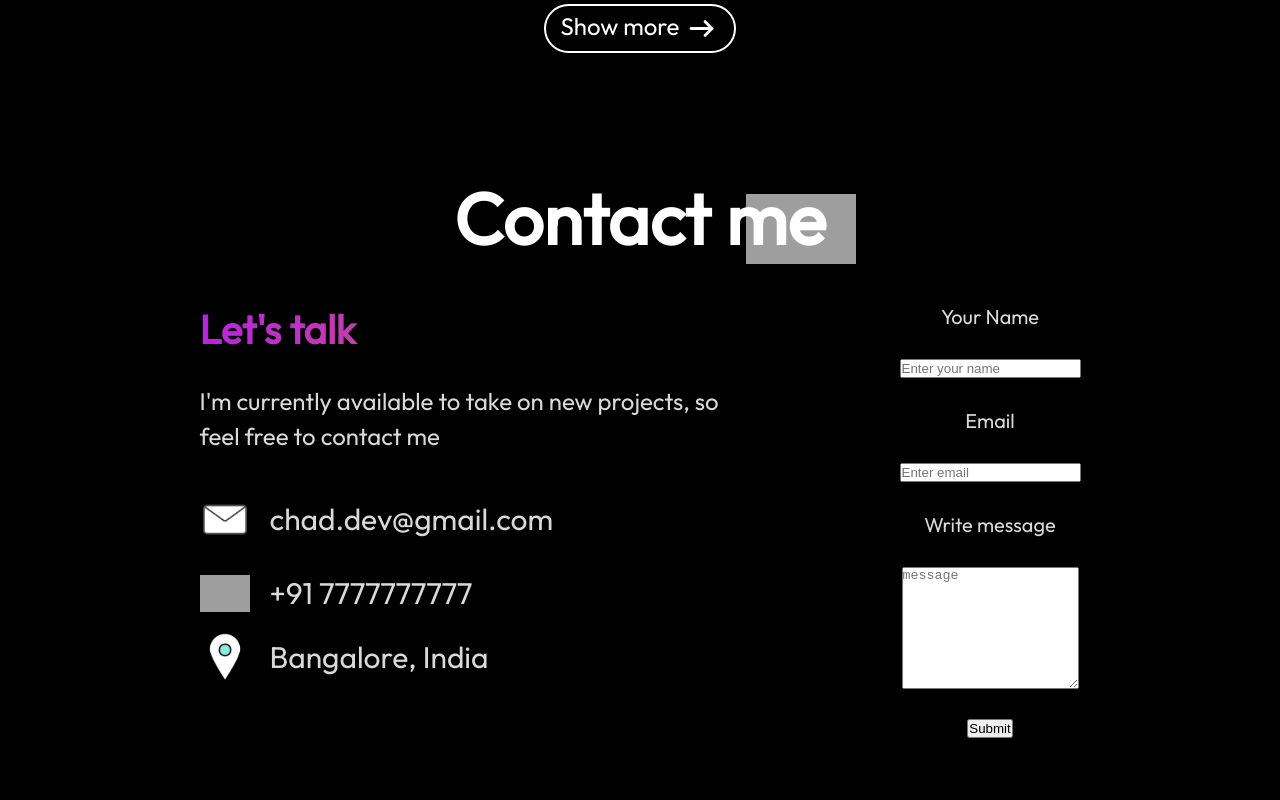
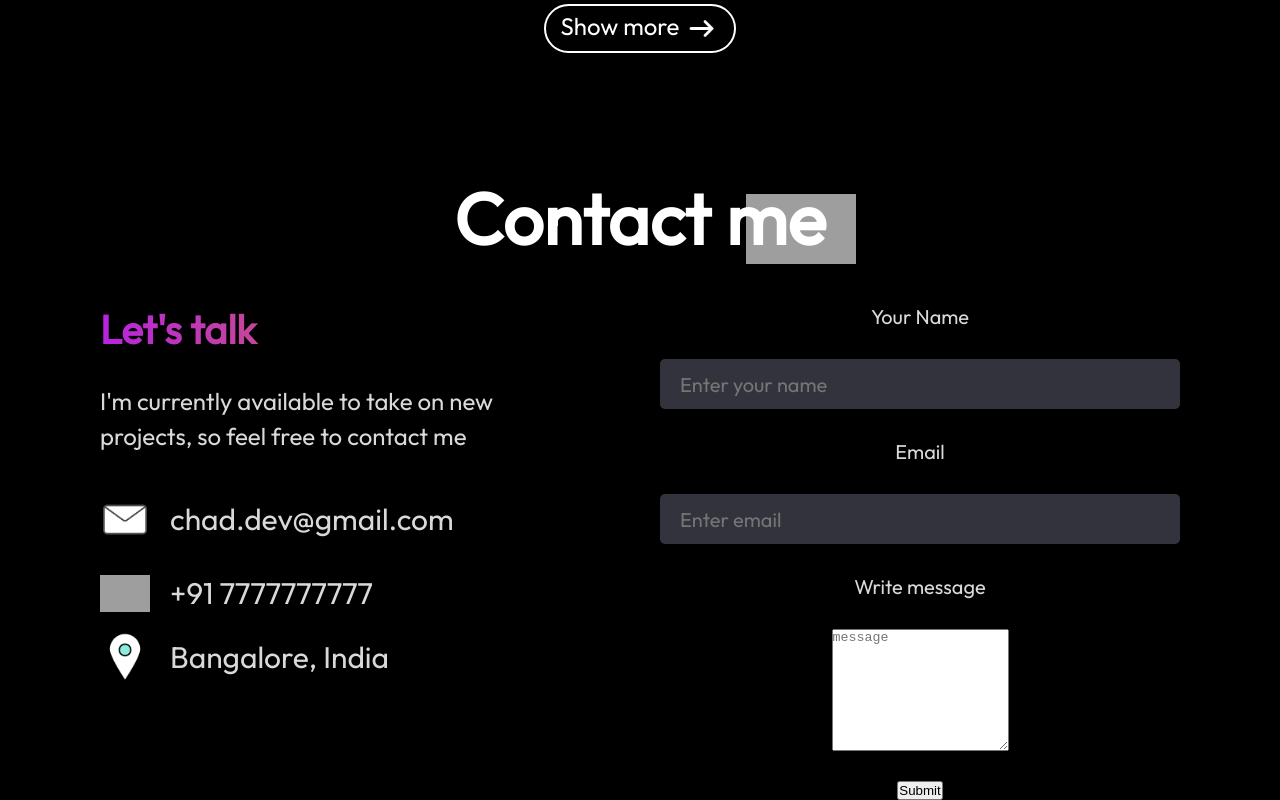
Before and after one commit to Vinay-webDev/React-portfolio1, a React (Vite) app: page / in a window 1280 px wide. Shown: the part 3510-4310 px from the top of the page. Before the commit the page ends 4248 px from the top, so only its background shows below. Built offline with nearby package versions, Linux system fonts and the light colour scheme; grey boxes are pictures that could not be loaded.

Commit message:
input styling

```diff
--- a/src/components/Contact/Contact.css
+++ b/src/components/Contact/Contact.css
@@ -70,3 +70,14 @@
     font-size: 1.25em;
     color:hsl(0, 0%, 85%);
 }
+.contact-right input{
+    font-family: "Outfit";
+    font-size: 1.25em;
+    border: none;
+    border-radius: 5px;
+    width: 500px;
+    height: 50px;
+    padding-left: 20px;
+    background: hsl(240, 9%, 22%);
+    color: hsl(0, 0%, 63%);
+}
```
